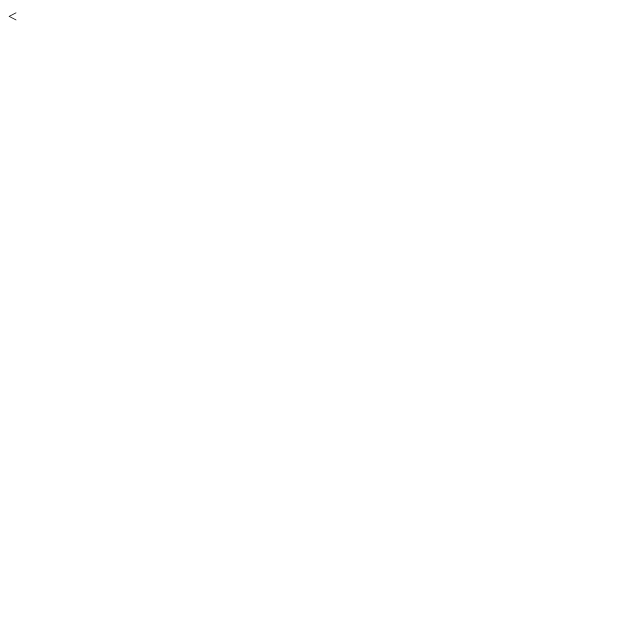
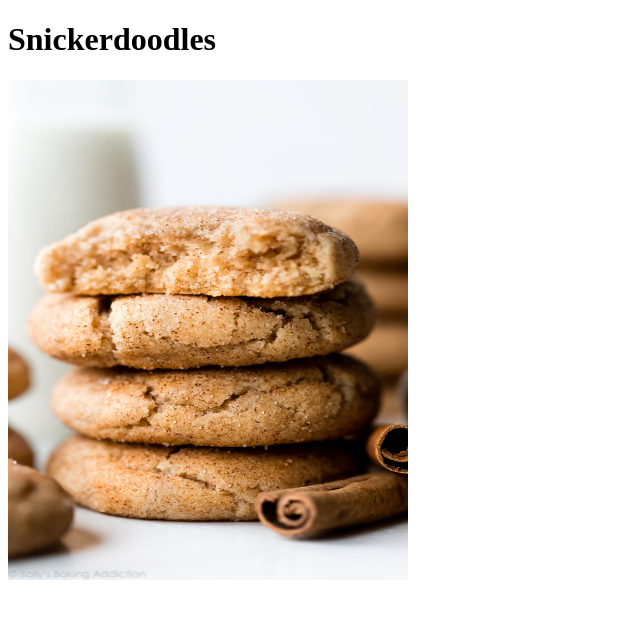
Before and after one commit to paulinealexx/odin-recipes, a plain HTML site: page recipes/snickerdoodles.html in a window 1280 px wide. Shown: the whole page, without its empty margins (0-640 px from the left). Drawn offline with Linux system fonts and the light colour scheme.

Commit message:
Add image and resize

```diff
--- a/recipes/snickerdoodles.html
+++ b/recipes/snickerdoodles.html
@@ -7,6 +7,11 @@
     <title>Document</title>
 </head>
 <body>
-    <
+    <h1>Snickerdoodles</h1>
+
+    <img src="img/snickerdoodles.jpeg"
+        width="400"
+        height="500">
+
 </body>
 </html>
```
Also changed, not shown: recipes/img/brownies.jpeg (added), recipes/img/cremebrulee.webp (added), recipes/img/snickerdoodles.jpeg (added).
